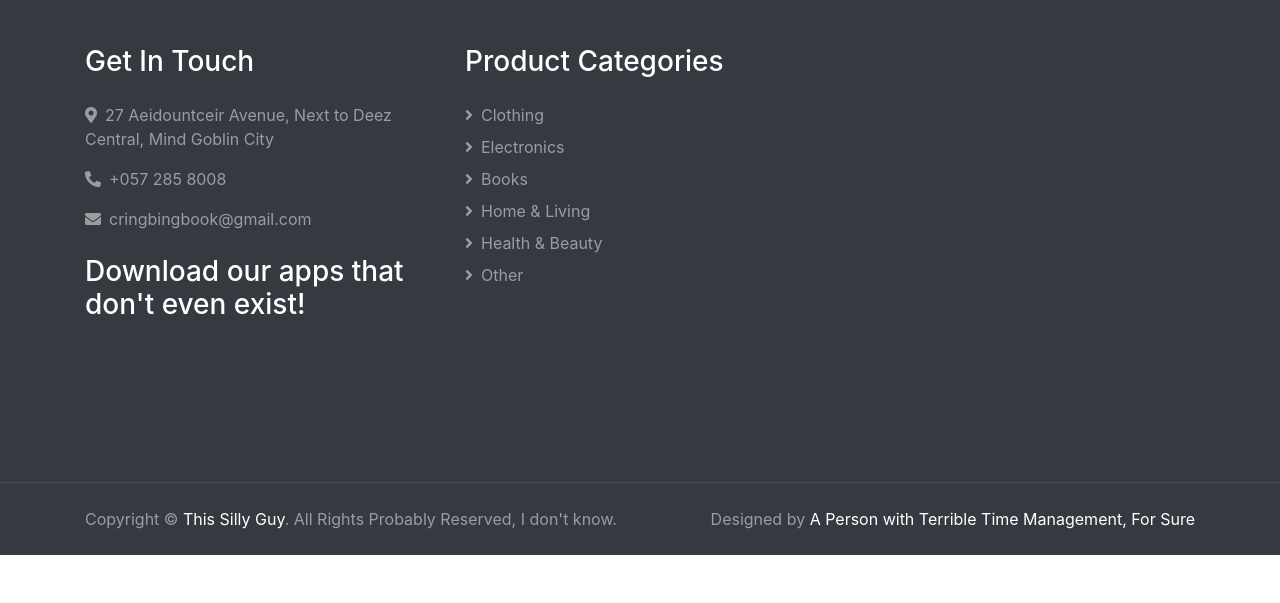
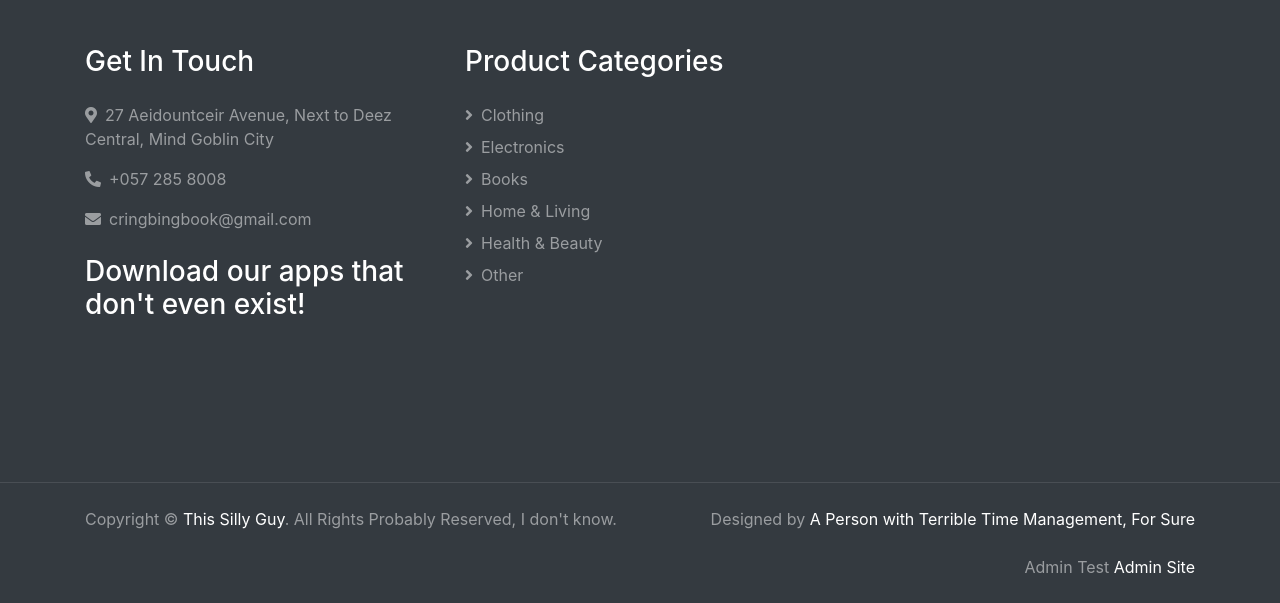
Before and after one commit to GrauchFever/Cringo-s-Bingo-Book, a plain HTML site: page index.html in a window 1280 px wide. Shown: the part 1653-2256 px from the top of the page. Before the commit the page ends 2208 px from the top, so only its background shows below. Drawn offline with nearby package versions, Linux system fonts and the light colour scheme; no server answers.

Commit message:
Added Unami Analytics script to each HTML file

```diff
--- a/index.html
+++ b/index.html
@@ -16,6 +16,7 @@
     <!-- Font Awesome -->
     <link href="https://cdnjs.cloudflare.com/ajax/libs/font-awesome/5.10.0/css/all.min.css" rel="stylesheet">
     <link rel="stylesheet" href="styles.css">
+    <script defer src="https://cloud.umami.is/script.js" data-website-id="fe6f2a3f-af41-4034-b35b-9d0d88c6fa7a"></script>
 </head>
 
 <script>
@@ -204,6 +205,12 @@
                     <p class="m-0">Designed by <a class="text-white" href="https://youtube.com/shorts/D5wjN4AyPIM?si=vF9VLLW100_AyaVL">A Person with Terrible Time Management, For Sure</a></p>
                 </div>
             </div>
+            <div class="row pt-4">
+                <div class="col-md-6 text-center text-md-left mb-3 mb-md-0"></div>
+                <div class="col-md-6 text-md-right">
+                    <p class="m-0">Admin Test <a class="text-white" href="admin.html">Admin Site</a></p>
+                </div>
+            </div>
         </div>
     </div>
     <!-- Footer End -->
```
Also changed, not shown: addProduct.html (+1 -0 lines), browse.html (+1 -0 lines), cart.html (+1 -0 lines), checkout.html (+1 -0 lines), product.html (+1 -0 lines), signIn.html (+1 -0 lines), signUp.html (+1 -0 lines).
